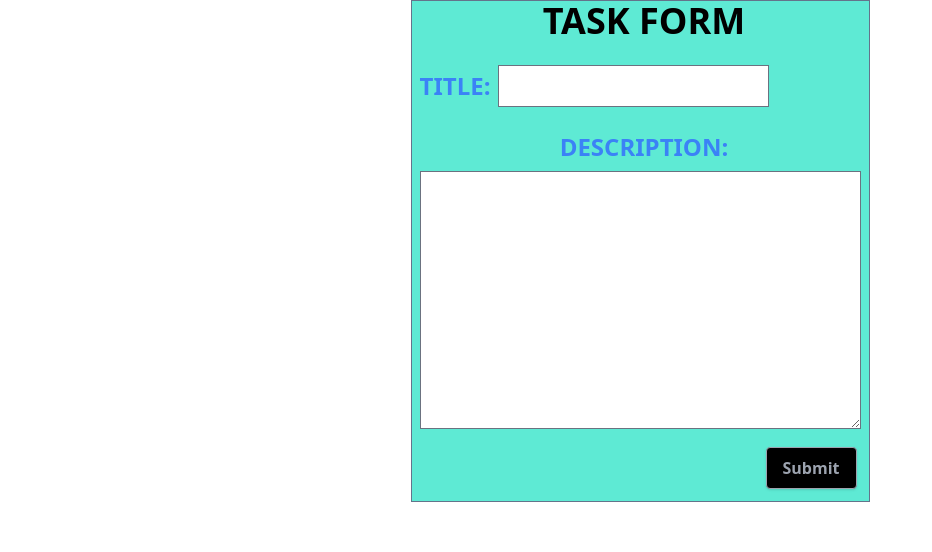
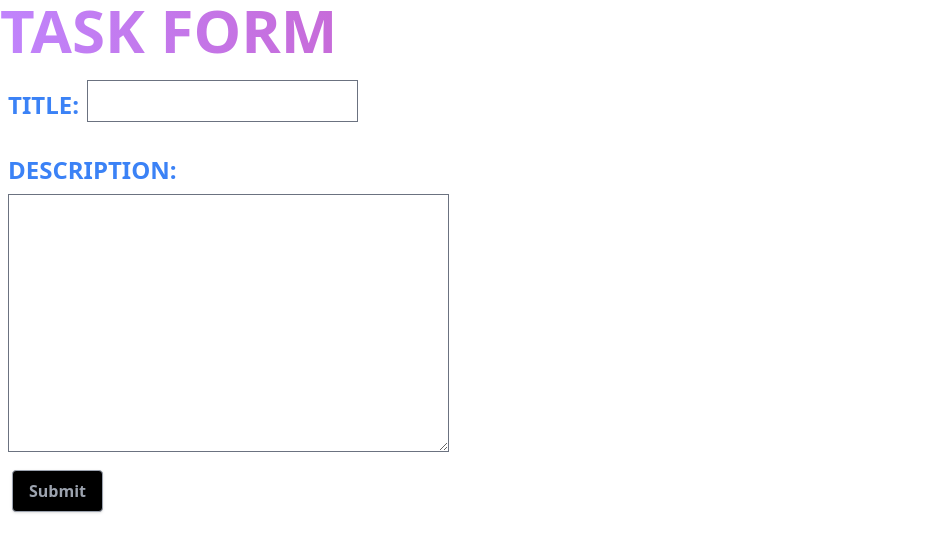
Before and after one commit to felixtjahyadi/Tugas2PBP, a Django app: page /todolist/create-task/ in a window 1280 px wide. Shown: the top 552 px of the page, without its empty margins (0-932 px from the left). Run offline with Django 4.2, Linux system fonts and the light colour scheme; style sheets or scripts are compiled from the project's sources; some libraries are stand-ins or nearby versions.

Commit message:
Tugas 5 PBP

```diff
--- a/todolist/templates/task_create.html
+++ b/todolist/templates/task_create.html
@@ -1,28 +1,25 @@
 {% extends 'base.html' %}
 
 {% block content %}
-    <form method="POST" action="" class="flex flex-col justify-center items-center">
-        <div class="border-separate border-spacing-2 border border-slate-500 bg-teal-300">
-        <h1 class="ml-2 text-6xl md:text-4xl text-black font-extrabold text-center">TASK FORM</h1>
+<h1 class=" font-sans font-extrabold text-transparent text-6xl bg-clip-text bg-gradient-to-r from-purple-400 to-pink-600 uppercase">TASK FORM</h1>
+    <form method="POST" action="" class="">
         {% csrf_token %}
-        <br>
-        <div class='md:flex md:items-center mb-6 uppercase font-bold '>
-            <p class="text-blue-500 md:text-2xl text-4xl ml-4 font-sans sm:ml-2">
+        <div class=' mb-6 uppercase font-bold items-center flex mt-5'>
+            <p class="text-blue-500 md:text-2xl text-4xl font-sans ml-2 underline sm:no-underline">
             Title:
             </p>
-            <div class='md:mt-0 mt-2 sm:ml-2'>
+            <div class='md:mt-0 mt-2 md:m-2 md:flex md:items-center ml-2'>
                 {{ form.title }}
             </div>
         </div>
         <div style="margin-top:10px;" class='uppercase font-bold'>
-            <p class="text-blue-500 md:text-2xl text-4xl md:text-center mb-2 ml-4 sm:ml-2">
+            <p class="text-blue-500 md:text-2xl text-4xl mb-2 ml-2 underline sm:no-underline">
             Description:
             </p>
-            <div class="md:mt-0 mt-2 sm:mr-2 sm:ml-2">{{ form.description }}</div>
+            <div class="md:mt-0 mt-2 mr-2 sm:ml-2">{{ form.description }}</div>
         </div>
-        <div class="inline-flex justify-end w-full">
+        <div class="inline-flex justify-end ">
         <input class='m-3 bg-black hover:bg-blue-500 text-gray-400 font-semibold py-2 px-4 border border-gray-400 rounded shadow' type="submit" value="Submit" />
-        </div>
         </div>
     </form>
 {% endblock content %}
```
Also changed, not shown: theme/static/css/dist/styles.css (+61 -8 lines).
